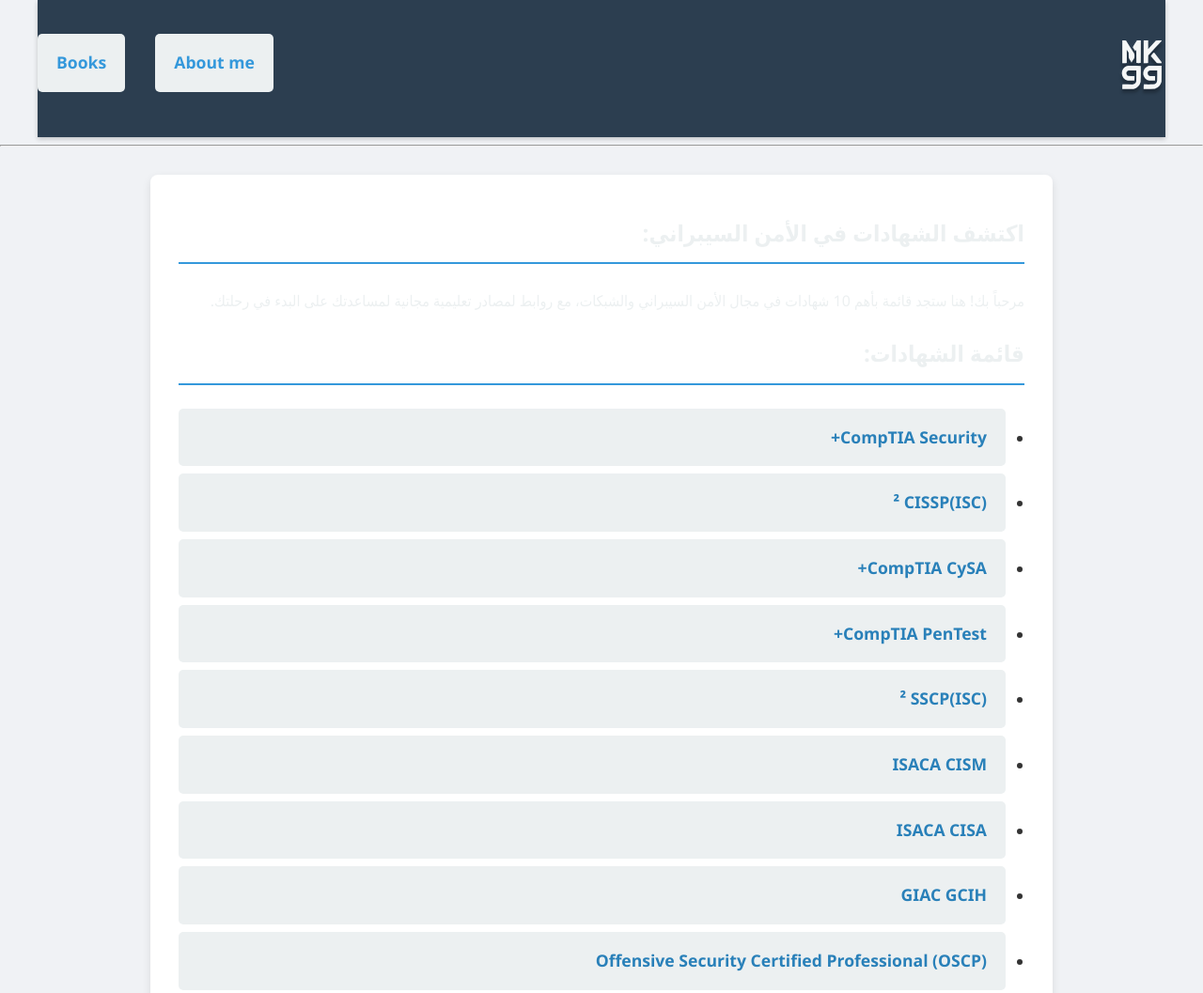
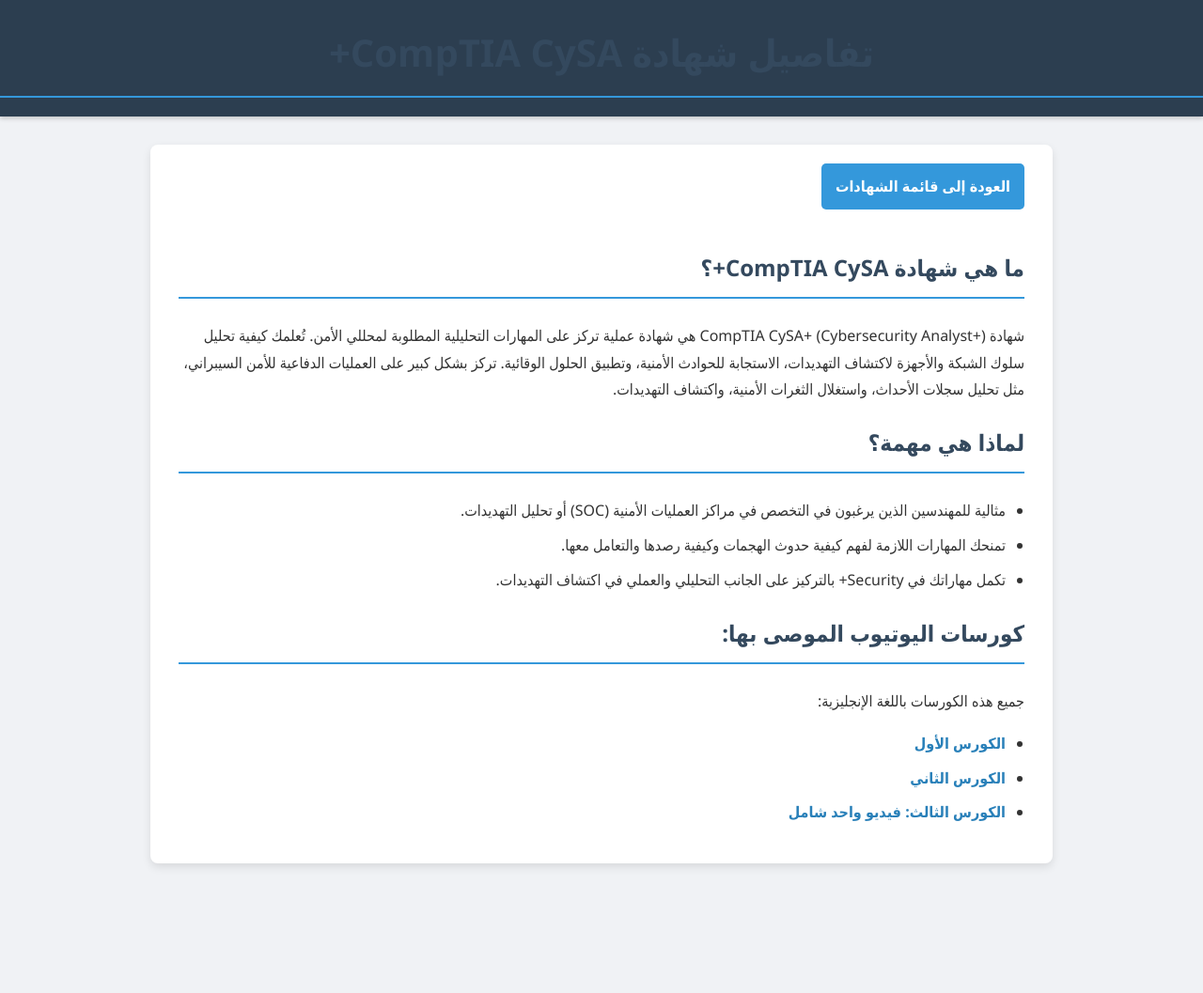
Before and after one commit to khalidhishamcs/khalidhishamcs.github.io, a plain HTML site: page comptia-cysa-plus.html in a window 1280 px wide. Shown: the top 1057 px of the page at 94% size. After the commit the page ends 949 px from the top, so only its background shows below. Drawn offline with Linux system fonts and the light colour scheme.

Commit message:
Update comptia-cysa-plus.html

```diff
--- a/comptia-cysa-plus.html
+++ b/comptia-cysa-plus.html
@@ -1,9 +1,10 @@
 <!DOCTYPE html>
 <html lang="ar" dir="rtl">
 <head>
-    <!DOCTYPE html>
-<html lang="ar" dir="rtl">
-<head>
+    <meta charset="UTF-8">
+    <meta name="viewport" content="width=device-width, initial-scale=1.0">
+
+    <!-- Google Analytics 4 -->
     <script async src="https://www.googletagmanager.com/gtag/js?id=G-L3BC3C38I2Y"></script>
     <script>
       window.dataLayer = window.dataLayer || [];
@@ -12,102 +13,67 @@
 
       gtag('config', 'G-L3BC3C38I2Y');
     </script>
-    <meta charset="UTF-8">
-    <meta name="viewport" content="width=device-width, initial-scale=1.0">
-    <title>أهم شهادات الأمن السيبراني والشبكات</title>
+
+    <title>تفاصيل شهادة CompTIA CySA+</title>
     <style>
-        /* التنسيقات العامة للعناصر الأساسية */
         body {
             font-family: 'Segoe UI', Tahoma, Geneva, Verdana, sans-serif;
-            color: #dbe2e6;
             line-height: 1.8;
             margin: 0;
             padding: 0;
-            background-color: #222831;
-            color: #1d0404;
+            background-color: #f0f2f5;
+            color: #333;
             direction: rtl;
             text-align: right;
-
         }
-
-        /* تنسيقات رأس الصفحة */
-
-        header{
-            display: flex;
-            justify-content:space-between;
-            align-items: center;
-            margin: 0rem auto;
-            max-width: 1200px;
+        header {
+            background-color: #2c3e50;
+            color: #ffffff;
+            padding: 20px 0;
+            text-align: center;
+            box-shadow: 0 2px 5px rgba(0,0,0,0.2);
         }
-        .nn ul{
-            display: flex;
-            list-style-type: none;
-            gap: 2rem;
-
-        }
-        /* التعديل هنا: لزيادة وضوح الروابط في شريط التنقل على الخلفية الداكنة */
-        .nn li a{
-            text-decoration: none;
-            color: #3498db; /* لون أزرق فاتح وواضح على الخلفية الداكنة */
-            font-weight: bold;
-        }
-        .nn li a:hover{
-            text-decoration: none;
-            color: #ecf0f1; /* لون أبيض فاتح عند التمرير بالماوس */
-        }
-
-        /* تنسيقات الحاوية الرئيسية للمحتوى */
+        header h1 { margin: 0; font-size: 2.5em; }
         .container {
-
             max-width: 900px;
             margin: 30px auto;
             padding: 20px 30px;
-            background-color: #222831;
+            background-color: #ffffff;
             border-radius: 8px;
             box-shadow: 0 4px 10px rgba(0,0,0,0.1);
         }
-
-        /* تنسيقات العناوين الفرعية */
-        h2 {
+        h1, h2 {
             color: #34495e;
             border-bottom: 2px solid #3498db;
             padding-bottom: 10px;
             margin-bottom: 25px;
         }
-
-        /* تنسيقات القوائم (الشهادات) */
-        ul {
-            list-style: none;
-            padding: 0;
-        }
-
-        li {
-            background-color: #ecf0f1;
-            margin-bottom: 15px;
-            padding: 15px 20px;
-            border-radius: 5px;
-            transition: background-color 0.3s ease;
-        }
-
-        li:hover {
-            background-color: #dbe2e6;
-        }
-
-        /* تنسيقات الروابط داخل القائمة الرئيسية */
+        p { margin-bottom: 15px; }
+        ul { list-style: disc; padding-right: 20px; margin-bottom: 20px; }
+        ul li { margin-bottom: 8px; }
         a {
             color: #2980b9;
             text-decoration: none;
             font-weight: bold;
-            display: block;
-            font-size: 1.1em;
         }
-
         a:hover {
             text-decoration: underline;
             color: #1a527c;
         }
-
-        /* تنسيقات تذييل الصفحة */
+        .back-link {
+            display: inline-block;
+            margin-bottom: 20px;
+            background-color: #3498db;
+            color: white;
+            padding: 10px 15px;
+            border-radius: 5px;
+            text-decoration: none;
+            transition: background-color 0.3s ease;
+        }
+        .back-link:hover {
+            background-color: #2980b9;
+            text-decoration: none;
+        }
         footer {
             text-align: center;
             padding: 20px;
@@ -116,65 +82,6 @@
             color: #ffffff;
             font-size: 0.9em;
         }
-
-        /* ملاحظة: لم أضف الـ Media Query لتجنب تغيير الكود الأساسي لك. */
-    </style>
-</head>
-<body>
-    <header >
-        <img src="logo.svg" alt="logo" width="50px">
-
-       <nav class="nn">
-        <ul>
-            <li><a href="about.html">About me</a></li>
-            <li><a href="Books.html">Books</a></li>
-        </ul>
-
-       </nav>
-
-    </header>
-    <hr>
-
-    <div class="container">
-        <h2 style="color: #ecf0f1;">اكتشف الشهادات في الأمن السيبراني:</h2>
-        <p style="color: #ecf0f1;">مرحباً بك! هنا ستجد قائمة بأهم 10 شهادات في مجال الأمن السيبراني والشبكات، مع روابط لمصادر تعليمية مجانية لمساعدتك على البدء في رحلتك.</p>
-
-        <h2 style="color: #ecf0f1;">قائمة الشهادات:</h2>
-        <ul>
-            <li><a href="comptia-security-plus.html">CompTIA Security+</a></li>
-            <li><a href="cissp.html"> (ISC)² CISSP</a></li>
-            <li><a href="comptia-cysa-plus.html">CompTIA CySA+</a></li>
-            <li><a href="comptia-pentest-plus.html">CompTIA PenTest+</a></li>
-            <li><a href="sscp.html"> (ISC)² SSCP</a></li>
-            <li><a href="cism.html">ISACA CISM</a></li>
-            <li><a href="cisa.html">ISACA CISA</a></li>
-            <li><a href="gcih.html">GIAC GCIH</a></li>
-            <li><a href="oscp.html">Offensive Security Certified Professional (OSCP)</a></li>
-            <li><a href="ccsp.html"> (ISC)² CCSP</a></li>
-        </ul>
-    </div>
-
-
-</body>
-</html>
-    <meta charset="UTF-8">
-    <meta name="viewport" content="width=device-width, initial-scale=1.0">
-    <title>تفاصيل شهادة CompTIA CySA+</title>
-    <style>
-        /* التنسيقات العامة للعناصر الأساسية */
-        body { font-family: 'Segoe UI', Tahoma, Geneva, Verdana, sans-serif; line-height: 1.8; margin: 0; padding: 0; background-color: #f0f2f5; color: #333; direction: rtl; text-align: right; }
-        header { background-color: #2c3e50; color: #ffffff; padding: 20px 0; text-align: center; box-shadow: 0 2px 5px rgba(0,0,0,0.2); }
-        header h1 { margin: 0; font-size: 2.5em; }
-        .container { max-width: 900px; margin: 30px auto; padding: 20px 30px; background-color: #ffffff; border-radius: 8px; box-shadow: 0 4px 10px rgba(0,0,0,0.1); }
-        h1, h2 { color: #34495e; border-bottom: 2px solid #3498db; padding-bottom: 10px; margin-bottom: 25px; }
-        p { margin-bottom: 15px; }
-        ul { list-style: disc; padding-right: 20px; margin-bottom: 20px; }
-        ul li { margin-bottom: 8px; }
-        a { color: #2980b9; text-decoration: none; font-weight: bold; }
-        a:hover { text-decoration: underline; color: #1a527c; }
-        .back-link { display: inline-block; margin-bottom: 20px; background-color: #3498db; color: white; padding: 10px 15px; border-radius: 5px; text-decoration: none; transition: background-color 0.3s ease; }
-        .back-link:hover { background-color: #2980b9; text-decoration: none; }
-        footer { text-align: center; padding: 20px; margin-top: 40px; background-color: #2c3e50; color: #ffffff; font-size: 0.9em; }
     </style>
 </head>
 <body>
@@ -188,18 +95,16 @@
         <h2>لماذا هي مهمة؟</h2>
         <ul>
             <li>مثالية للمهندسين الذين يرغبون في التخصص في مراكز العمليات الأمنية (SOC) أو تحليل التهديدات.</li>
-            <li>تمنحك المهارات اللازمة لفهم كيف تحدث الهجمات وكيفية رصدها والتعامل معها، مما يجعلك خط الدفاع الأول ضد الهجمات.</li>
+            <li>تمنحك المهارات اللازمة لفهم كيفية حدوث الهجمات وكيفية رصدها والتعامل معها.</li>
             <li>تكمل مهاراتك في Security+ بالتركيز على الجانب التحليلي والعملي في اكتشاف التهديدات.</li>
         </ul>
         <h2>كورسات اليوتيوب الموصى بها:</h2>
+        <p>جميع هذه الكورسات باللغة الإنجليزية:</p>
         <ul>
-            <p>جميع هذه الكورسات باللغة الانجليزية</p>
-            <li><a href="https://youtube.com/playlist?list=PLMYSjEaGLw_vGxGsAIUgmkbEm52QR02tx&feature=shared" target="_blank">الكورس الاول </a></li>
-            <li><a href="https://youtube.com/playlist?list=PLxHhomqe1fqZ3EPoFUa3HTiVNpC4aAzxg&feature=shared" target="_blank">الكورس الثاني</a></li>
-            <li><a href="https://youtu.be/kFfAr6wRp7M?feature=shared" target="_blank">الكورس الثالث عبارة عن فيديو واحد شامل</a></li>
-
+            <li><a href="https://youtube.com/playlist?list=PLMYSjEaGLw_vGxGsAIUgmkbEm52QR02tx" target="_blank">الكورس الأول</a></li>
+            <li><a href="https://youtube.com/playlist?list=PLxHhomqe1fqZ3EPoFUa3HTiVNpC4aAzxg" target="_blank">الكورس الثاني</a></li>
+            <li><a href="https://youtu.be/kFfAr6wRp7M" target="_blank">الكورس الثالث: فيديو واحد شامل</a></li>
         </ul>
     </div>
-
 </body>
 </html>
```
Lines whose indentation alone changed are shown as unchanged.
